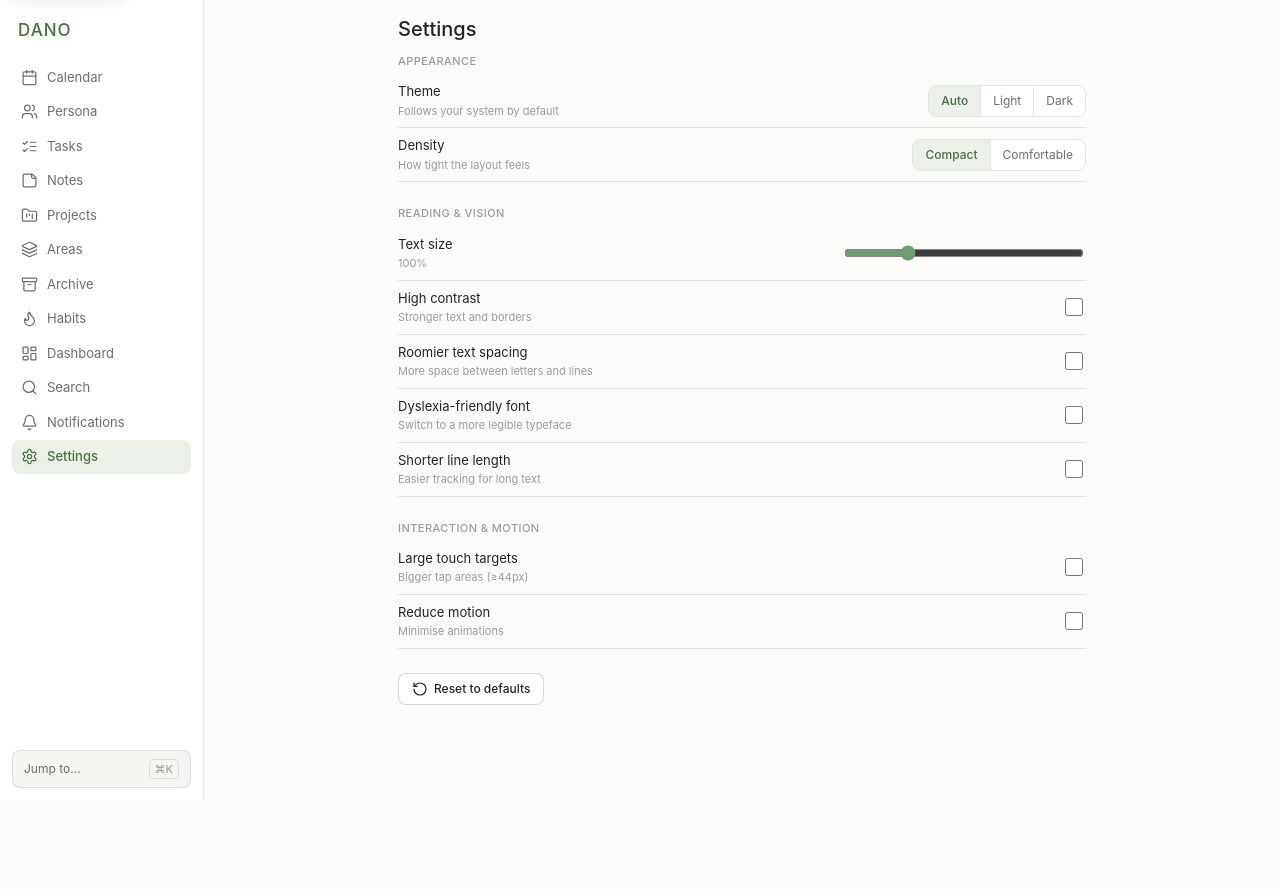
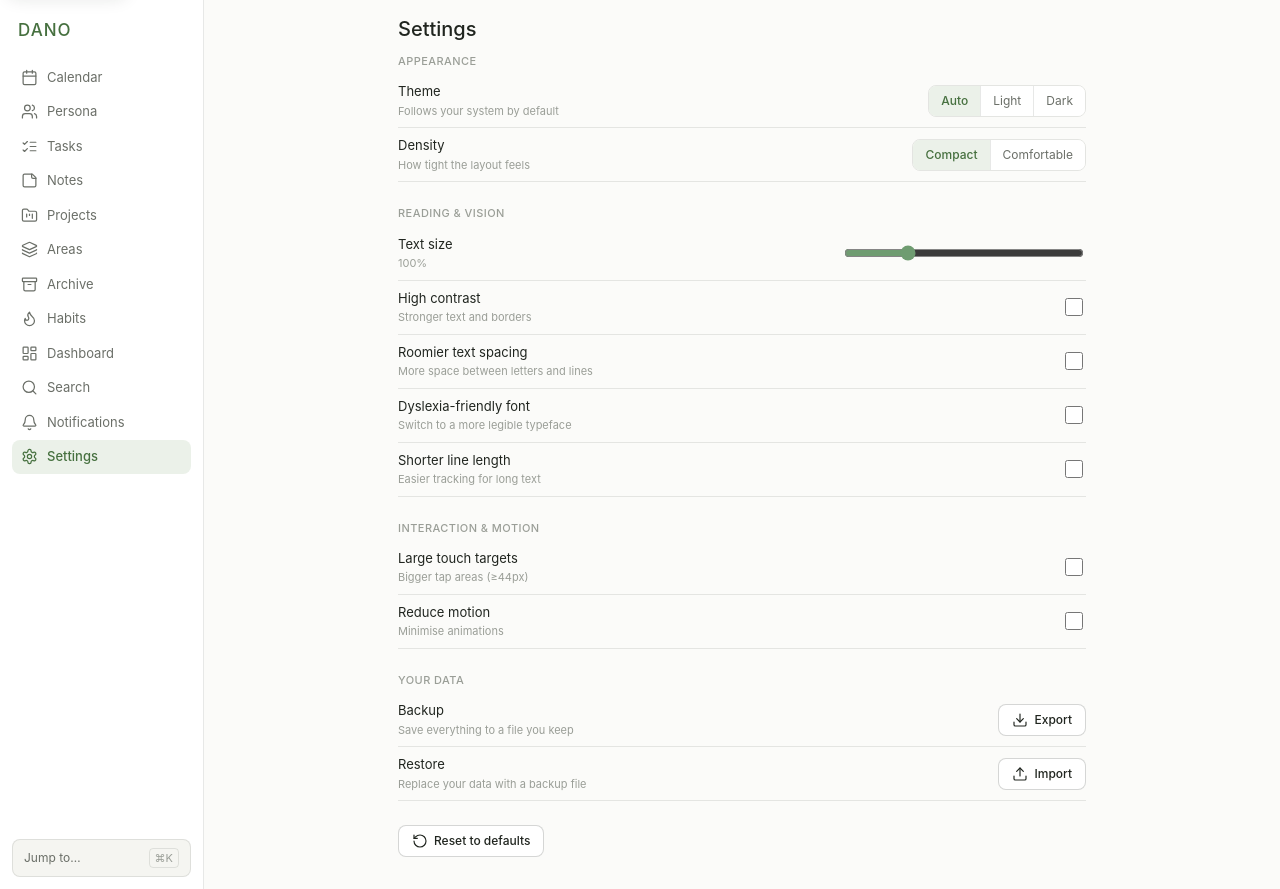
Before and after one commit to xUniti/dano, a SvelteKit app: page /settings in a window 1280 px wide. Before the commit the page ends 800 px from the top, so only its background shows below. Built offline with nearby package versions, Linux system fonts and the light colour scheme.

Commit message:
feat: backup and restore data as a JSON file

```diff
--- /dev/null
+++ b/src/lib/backup.ts
@@ -0,0 +1,53 @@
+// Backup and restore. Everything DANO stores lives under the `dano.` prefix in
+// localStorage, so a backup is just those keys written to a JSON file, and a
+// restore writes them back and reloads so the stores re-read from storage.
+
+const PREFIX = 'dano.';
+
+type Backup = {
+	app: 'dano';
+	version: 1;
+	exportedAt: string;
+	data: Record<string, unknown>;
+};
+
+/** Download every DANO key as a single JSON file. */
+export function exportData(): void {
+	const data: Record<string, unknown> = {};
+	for (let i = 0; i < localStorage.length; i++) {
+		const key = localStorage.key(i);
+		if (!key || !key.startsWith(PREFIX)) continue;
+		const raw = localStorage.getItem(key);
+		if (raw === null) continue;
+		try {
+			data[key] = JSON.parse(raw);
+		} catch {
+			data[key] = raw; // keep non-JSON values verbatim
+		}
+	}
+	const backup: Backup = { app: 'dano', version: 1, exportedAt: new Date().toISOString(), data };
+	const blob = new Blob([JSON.stringify(backup, null, 2)], { type: 'application/json' });
+	const url = URL.createObjectURL(blob);
+	const a = document.createElement('a');
+	a.href = url;
+	a.download = `dano-backup-${new Date().toISOString().slice(0, 10)}.json`;
+	a.click();
+	URL.revokeObjectURL(url);
+}
+
+/**
+ * Restore from a backup file, then reload. Validates the file is a DANO backup
+ * and only writes `dano.` keys, so a stray file can't set arbitrary storage.
+ */
+export async function importData(file: File): Promise<void> {
+	const parsed = JSON.parse(await file.text()) as Partial<Backup>;
+	// ponytail: trust boundary — reject anything that isn't a DANO backup shape.
+	if (parsed?.app !== 'dano' || typeof parsed.data !== 'object' || parsed.data === null) {
+		throw new Error('This is not a DANO backup file.');
+	}
+	for (const [key, value] of Object.entries(parsed.data)) {
+		if (!key.startsWith(PREFIX)) continue;
+		localStorage.setItem(key, JSON.stringify(value));
+	}
+	location.reload();
+}
--- a/src/routes/settings/+page.svelte
+++ b/src/routes/settings/+page.svelte
@@ -1,7 +1,22 @@
 <script lang="ts">
 	import { settings, type ThemeMode, type Density } from '$lib/settings.svelte';
+	import { exportData, importData } from '$lib/backup';
 	import { Button } from '$lib/ui';
-	import { RotateCcw } from '@lucide/svelte';
+	import { RotateCcw, Download, Upload } from '@lucide/svelte';
+
+	let fileInput = $state<HTMLInputElement | null>(null);
+	let importError = $state('');
+
+	async function onImport(e: Event) {
+		importError = '';
+		const file = (e.currentTarget as HTMLInputElement).files?.[0];
+		if (!file) return;
+		try {
+			await importData(file); // reloads on success
+		} catch (err) {
+			importError = err instanceof Error ? err.message : 'Could not read that file.';
+		}
+	}
 
 	const themes: { value: ThemeMode; label: string }[] = [
 		{ value: 'auto', label: 'Auto' },
@@ -85,6 +100,37 @@
 		{@render toggle2('motion', 'Reduce motion', 'Minimise animations', settings.reduceMotion, (v) => (settings.reduceMotion = v))}
 	</section>
 
+	<section aria-labelledby="data">
+		<h2 id="data">Your data</h2>
+
+		<div class="row">
+			<div class="label">
+				<span>Backup</span>
+				<small>Save everything to a file you keep</small>
+			</div>
+			<Button icon={Download} onclick={exportData}>Export</Button>
+		</div>
+
+		<div class="row">
+			<div class="label">
+				<span>Restore</span>
+				<small>Replace your data with a backup file</small>
+			</div>
+			<Button icon={Upload} onclick={() => fileInput?.click()}>Import</Button>
+		</div>
+
+		<input
+			bind:this={fileInput}
+			type="file"
+			accept="application/json"
+			class="sr-only"
+			aria-hidden="true"
+			tabindex="-1"
+			onchange={onImport}
+		/>
+		{#if importError}<p class="err" role="alert">{importError}</p>{/if}
+	</section>
+
 	<div class="reset">
 		<Button icon={RotateCcw} onclick={() => settings.reset()}>Reset to defaults</Button>
 	</div>
@@ -166,6 +212,11 @@
 		accent-color: var(--accent);
 		flex: none;
 	}
+	.err {
+		margin: var(--space-3) 0 0;
+		font-size: var(--text-sm);
+		color: var(--danger);
+	}
 	.reset {
 		margin-top: var(--space-6);
 	}
```
